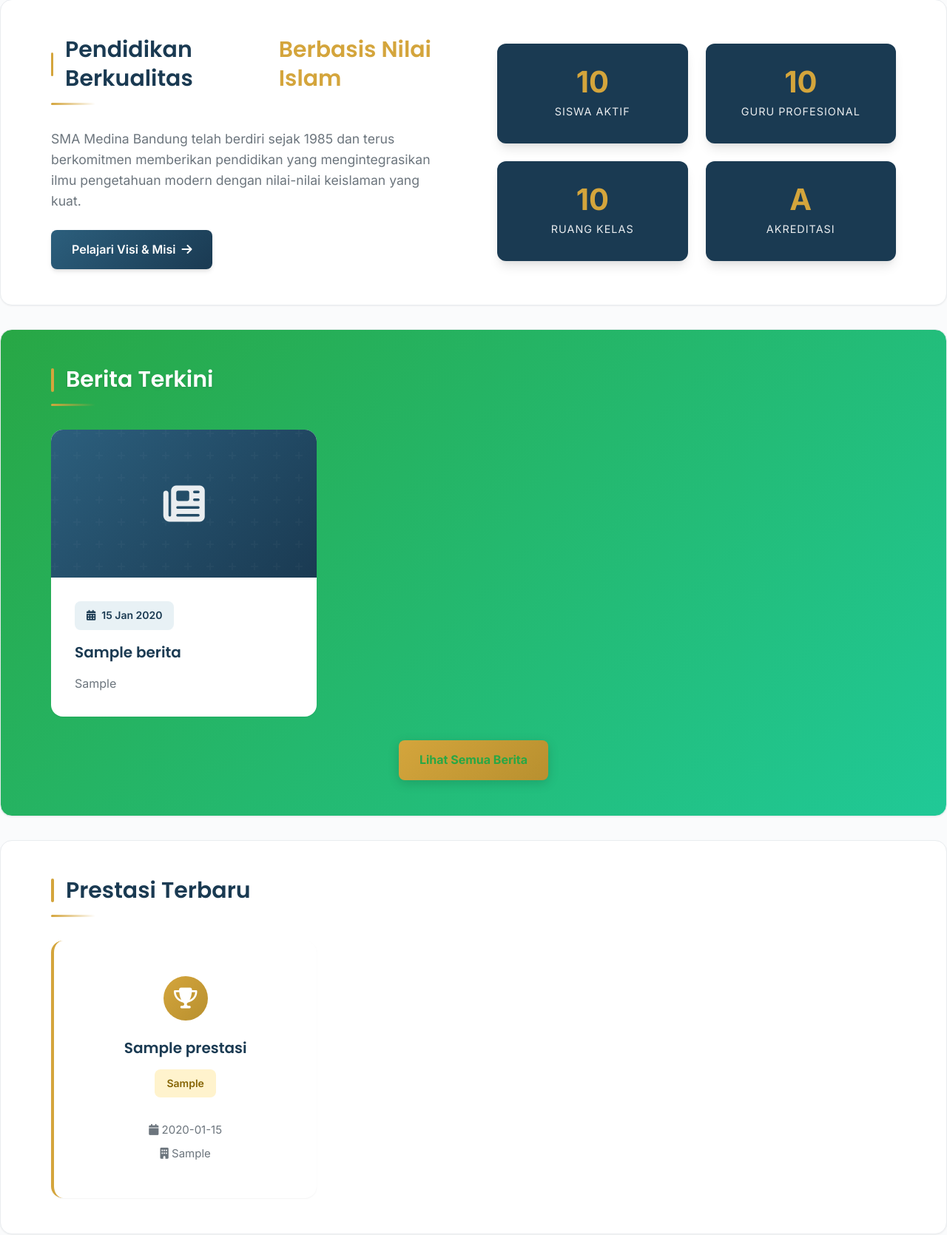
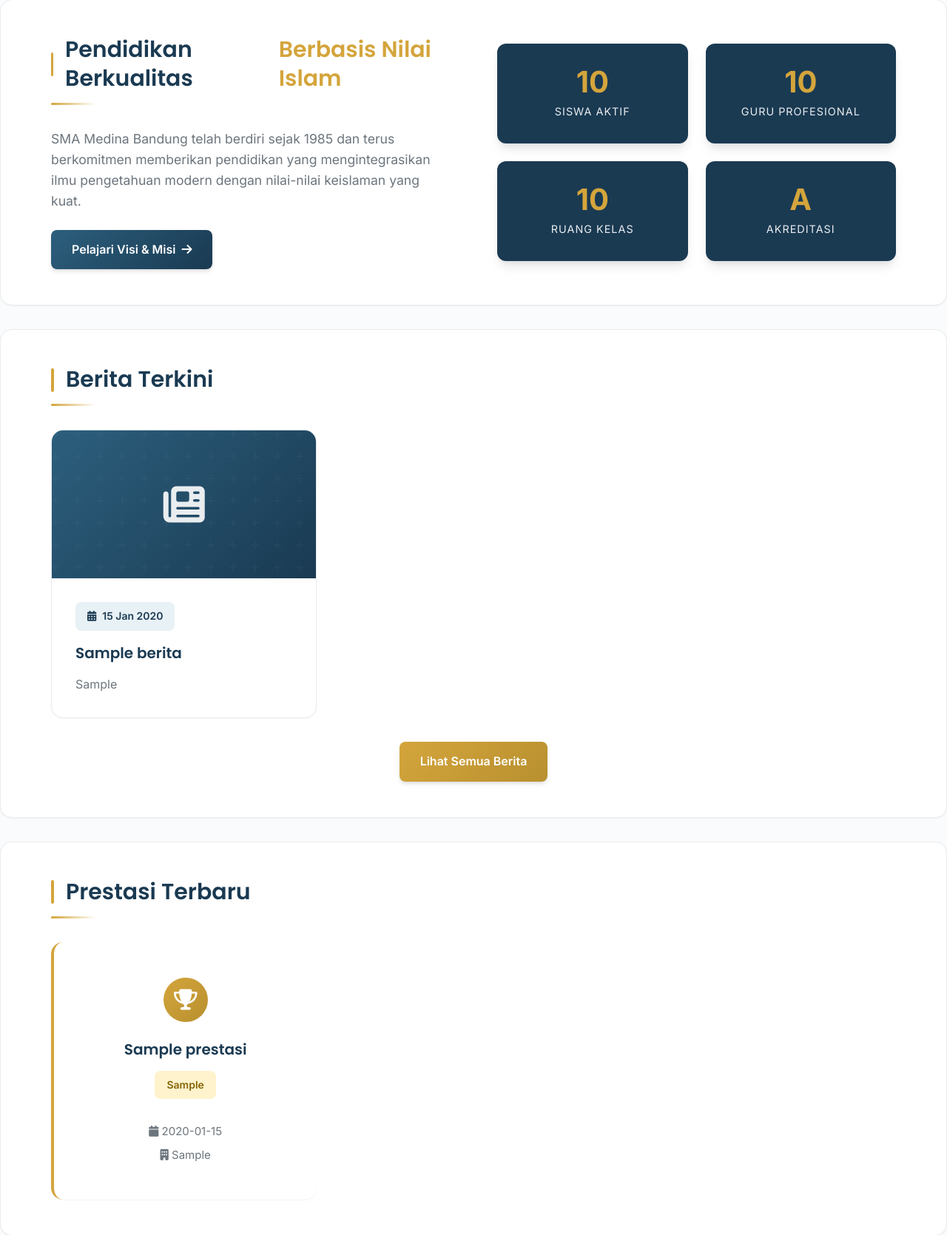
Before and after one commit to madlanh/medinaProject, a Flask app: page / in a window 1280 px wide. Shown: the part 809-2479 px from the top of the page at 74% size. Run offline with Flask 3, Linux system fonts and the light colour scheme; tables that the repository leaves empty hold one stand-in row (values such as "Sample post"); grey boxes marked "Sample" are stand-in pictures.

Commit message:
Update style.css

```diff
--- a/static/css/style.css
+++ b/static/css/style.css
@@ -1899,41 +1899,3 @@ footer p {
         animation-duration: 20s; /* Sedikit lebih cepat di HP */
     }
 }
-
-/* =========================================
-   STYLE KHUSUS BERITA BERANDA (GRADIENT)
-   ========================================= */
-
-.home-news-section {
-    /* Gradien Hijau sesuai permintaan (#28a745 -> #20c997) */
-    background: linear-gradient(135deg, #28a745 0%, #20c997 100%);
-    color: #ffffff; /* Ubah warna teks jadi putih agar kontras */
-    position: relative;
-}
-
-/* Pastikan Judul "Berita Terkini" berwarna Putih */
-.home-news-section h2 {
-    color: #ffffff !important;
-    text-shadow: 0 2px 4px rgba(0,0,0,0.1); /* Sedikit bayangan agar tulisan tajam */
-}
-
-/* Penyesuaian Tombol "Lihat Semua Berita" agar serasi dengan background hijau */
-.home-news-section .btn-accent {
-    background-color: #ffffff !important; /* Tombol jadi putih */
-    color: #28a745 !important; /* Teks tombol jadi hijau */
-    border: none;
-    font-weight: 700;
-    box-shadow: 0 4px 15px rgba(0,0,0,0.15);
-}
-
-.home-news-section .btn-accent:hover {
-    background-color: #f8f9fa !important;
-    transform: translateY(-3px);
-    box-shadow: 0 6px 20px rgba(0,0,0,0.2);
-}
-
-/* Opsional: Jika kartu berita transparan, beri warna putih agar isi berita terbaca */
-.news-card {
-    background: #ffffff;
-    border: none; /* Hilangkan border bawaan jika ada */
-}
```
